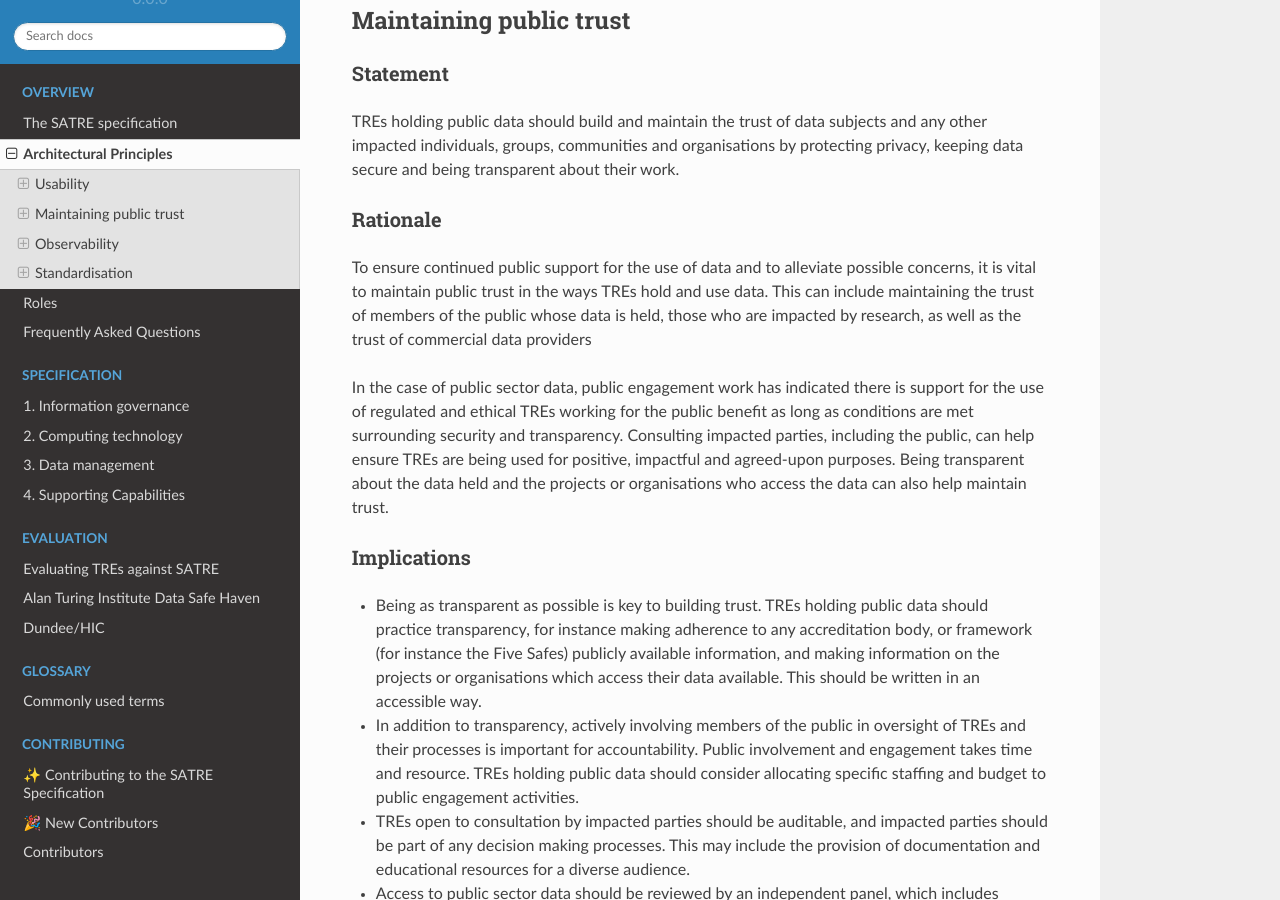
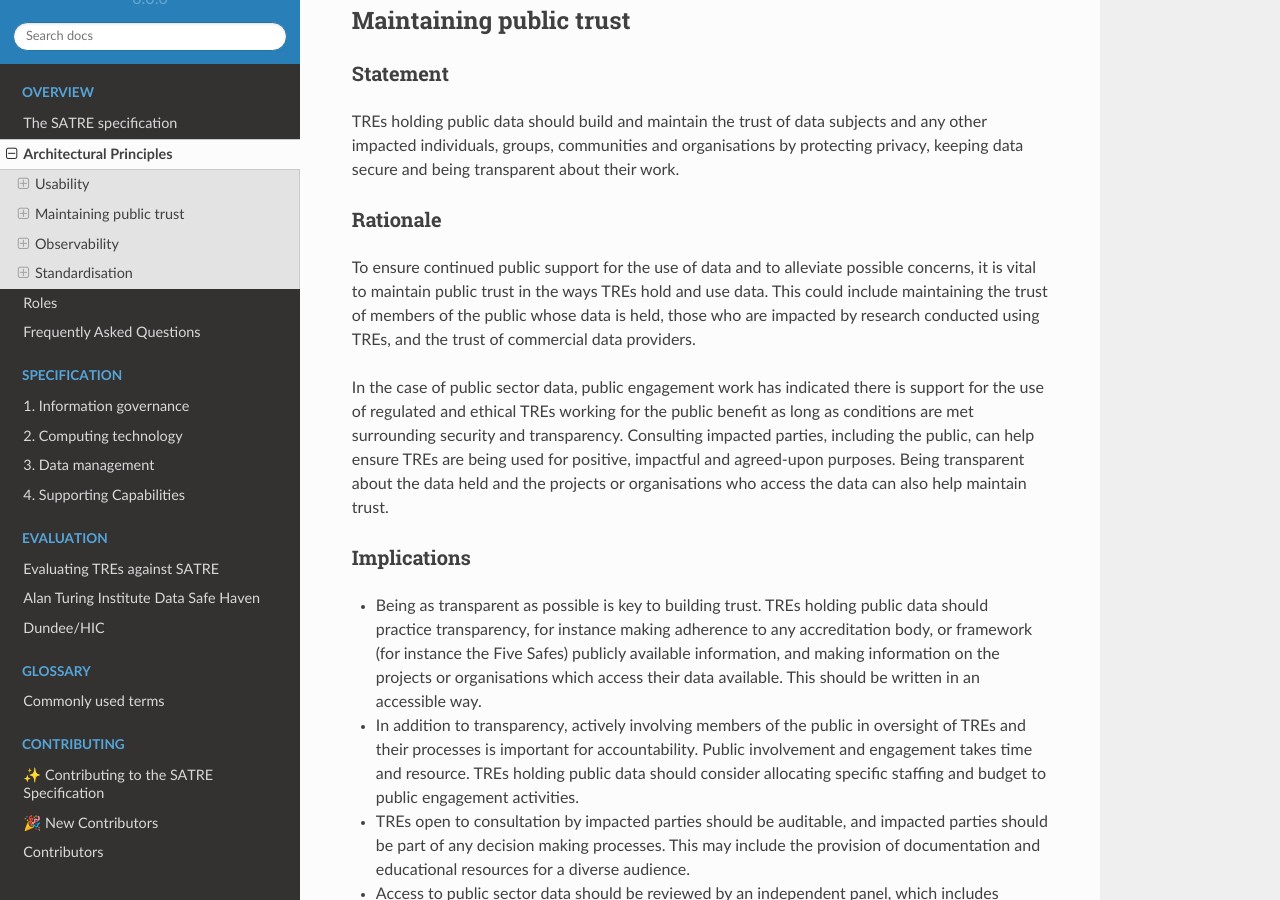
Before and after one commit to sa-tre/satre-specification, a Sphinx documentation site: the page built from docs/source/principles.md, in a window 1280 px wide and 900 px high, scrolled down 1250 px. Built offline with Sphinx 7.4.7 and the Read the Docs theme 2.0.0, drawn with Linux system fonts in a browser that asks for light colours.

Commit message:
Update docs/source/principles.md

```diff
--- a/docs/source/principles.md
+++ b/docs/source/principles.md
@@ -48,7 +48,7 @@ TREs holding public data should build and maintain the trust of data subjects an
 ### Rationale
 
 To ensure continued public support for the use of data and to alleviate possible concerns, it is vital to maintain public trust in the ways TREs hold and use data.
-This can include maintaining the trust of members of the public whose data is held, those who are impacted by research, as well as the trust of commercial data providers
+This could include maintaining the trust of members of the public whose data is held, those who are impacted by research conducted using TREs, and the trust of commercial data providers.
 
 In the case of public sector data, public engagement work has indicated there is support for the use of regulated and ethical TREs working for the public benefit as long as conditions are met surrounding security and transparency.
 Consulting impacted parties, including the public, can help ensure TREs are being used for positive, impactful and agreed-upon purposes.
```
